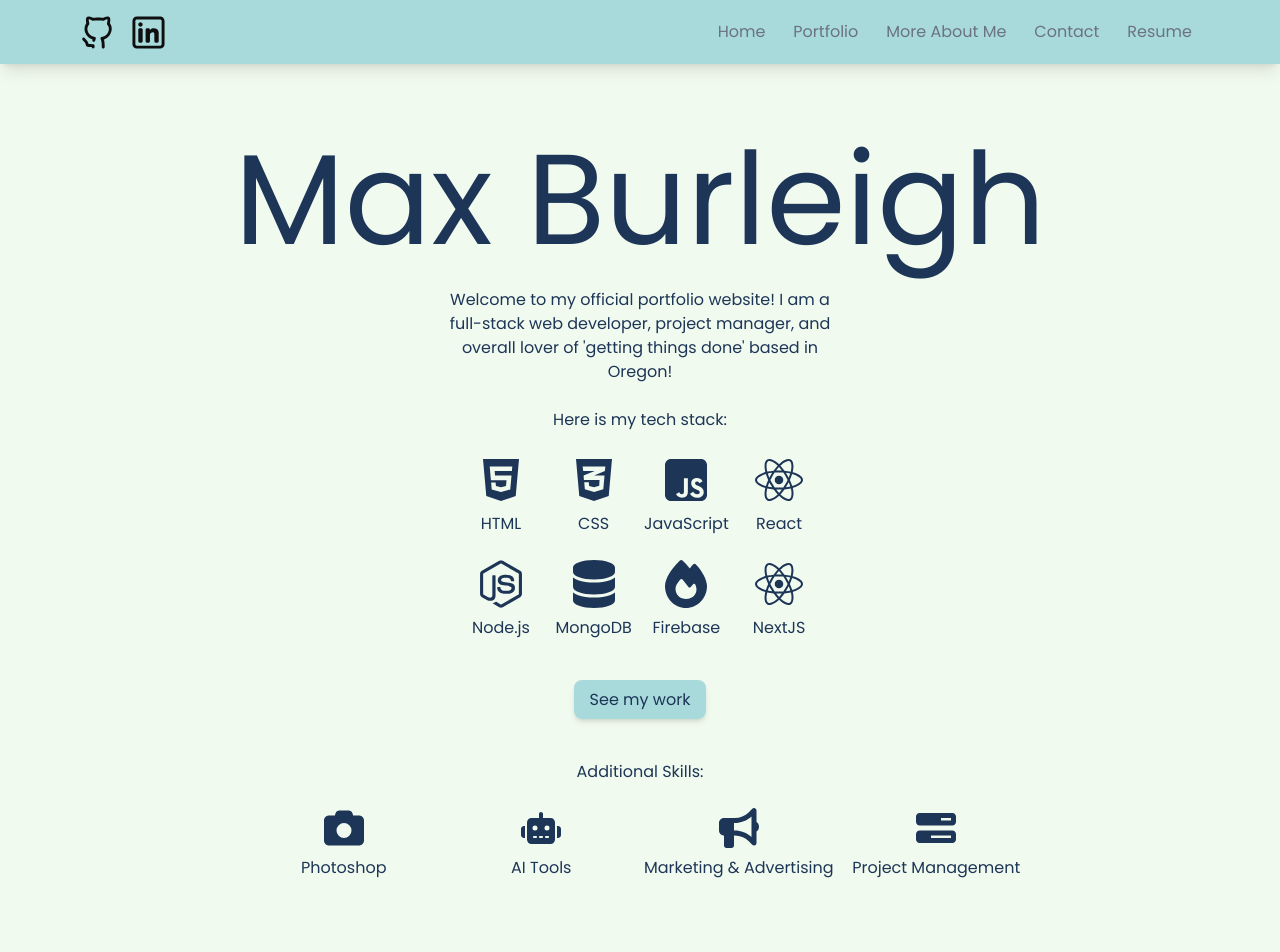
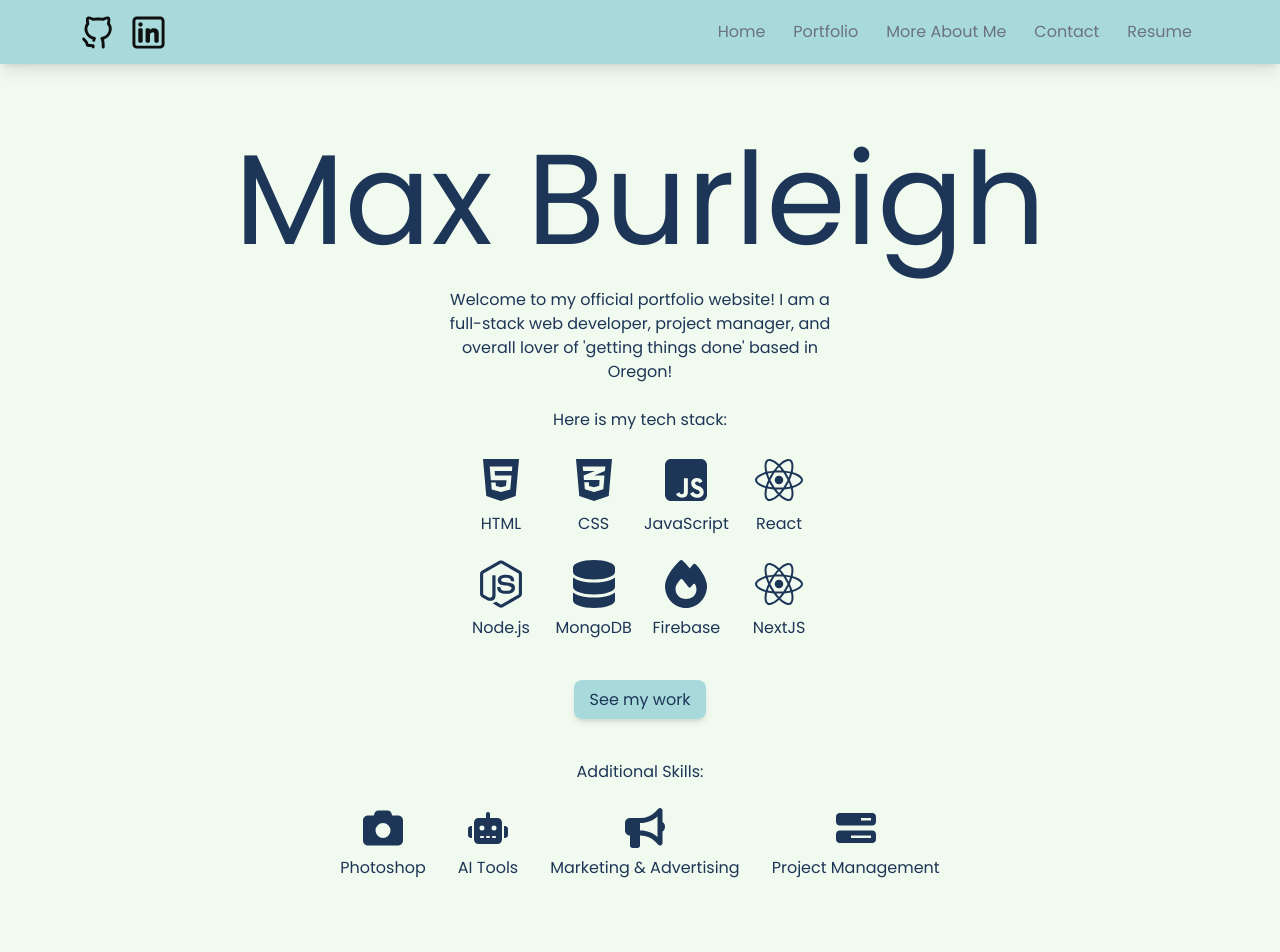
Before and after one commit to MonkeyCrumbs999/Max-Burleigh-Portfolio-V2, a React (Vite) app: page / in a window 1280 px wide. Shown: the top 952 px of the page. Built offline with nearby package versions, Linux system fonts and the light colour scheme.

Commit message:
updated portfolio spacing

```diff
--- a/src/components/Home.jsx
+++ b/src/components/Home.jsx
@@ -106,10 +106,10 @@ const Home = () => {
 
       <div className="flex flex-col mt-12 mb-8 text-center text-fefae0">
         <p className="mb-2">Additional Skills:</p>
-        <div className="grid grid-cols-4 gap-2 justify-items-center mt-4 px-2">
+        <div className="grid grid-cols-2 md:grid-cols-4 lg:flex lg:justify-evenly lg:items-center mt-4 px-2 lg:px-8 max-w-6xl w-full">
           {additionalSkills.map((skill, index) => (
             <div
-              className="flex flex-col items-center space-y-2 mb-4"
+              className="flex flex-col items-center space-y-2 mb-4 lg:mx-4"
               key={index}
             >
               <FontAwesomeIcon
```
